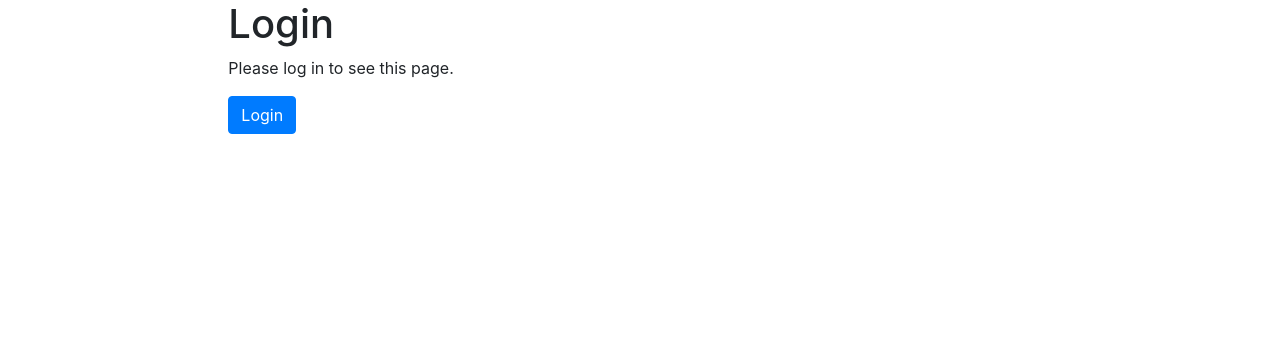
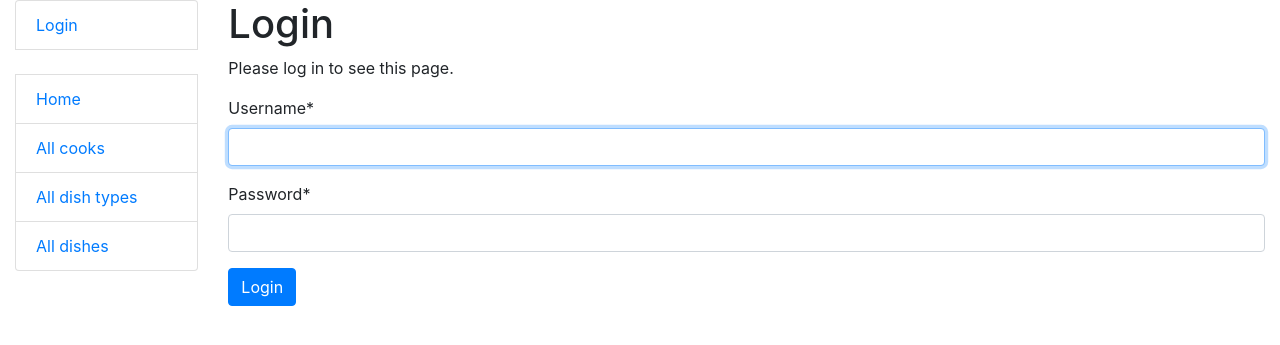
Before and after one commit to Andrey-Dementyev/restaurant-kitchen-service, a Django app: page /accounts/login/?next=/accounts/login/ in a window 1280 px wide. Shown: the top 345 px of the page. Run offline with Django 5.2, Linux system fonts and the light colour scheme; some libraries are stand-ins or nearby versions.

Commit message:
added sidebar

```diff
--- /dev/null
+++ b/templates/includes/sidebar.html
@@ -0,0 +1,15 @@
+<ul class="sidebar-nav list-group">
+  {% if user.is_authenticated %}
+    <li class="list-group-item">User: <a href="{{ user.get_absolute_url }}">{{ user.get_username }}</a></li>
+    <li class="list-group-item"><a href="{% url 'accounts:logout'%}?next={{request.path}}">Logout</a></li>
+  {% else %}
+    <li class="list-group-item"><a href="{% url 'accounts:login'%}?next={{request.path}}">Login</a></li>
+  {% endif %}
+
+  <br>
+
+  <li class="list-group-item"><a href="{% url 'kitchen:index' %}">Home</a></li>
+  <li class="list-group-item"><a href="{% url 'accounts:cook-list' %}">All cooks</a></li>
+  <li class="list-group-item"><a href="{% url 'kitchen:dish-type-list' %}">All dish types</a></li>
+  <li class="list-group-item"><a href="{% url 'kitchen:dish-list' %}">All dishes</a></li>
+</ul>
--- a/templates/layouts/base.html
+++ b/templates/layouts/base.html
@@ -17,7 +17,7 @@
     <div class="col-sm-2">
 
       {% block sidebar %}
-{#        {% include "includes/sidebar.html" %}#}
+        {% include "includes/sidebar.html" %}
       {% endblock %}
 
     </div>
--- a/templates/registration/logged_out.html
+++ b/templates/registration/logged_out.html
@@ -3,5 +3,5 @@
 {% block content %}
 <p>Logged out!</p>
 
-<a href="{% url 'login'%}">Click here to login again.</a>
+<a href="{% url 'accounts:logout'%}">Click here to login again.</a>
 {% endblock %}
--- a/templates/registration/login.html
+++ b/templates/registration/login.html
@@ -1,5 +1,5 @@
 {% extends "layouts/base.html" %}
-{#{% load crispy_forms_filters %}#}
+{% load crispy_forms_filters %}
 
 {% block content %}
 
@@ -13,9 +13,9 @@
   <p>Please log in to see this page.</p>
 {% endif %}
 
-<form method="post" action="{% url 'login' %}">
+<form method="post" action="{% url 'accounts:login' %}">
   {% csrf_token %}
-{#  {{ form|crispy }}#}
+  {{ form|crispy }}
 
   <input type="submit" value="Login" class="btn btn-primary" />
   <input type="hidden" name="next" value="{{ next }}" />
```
